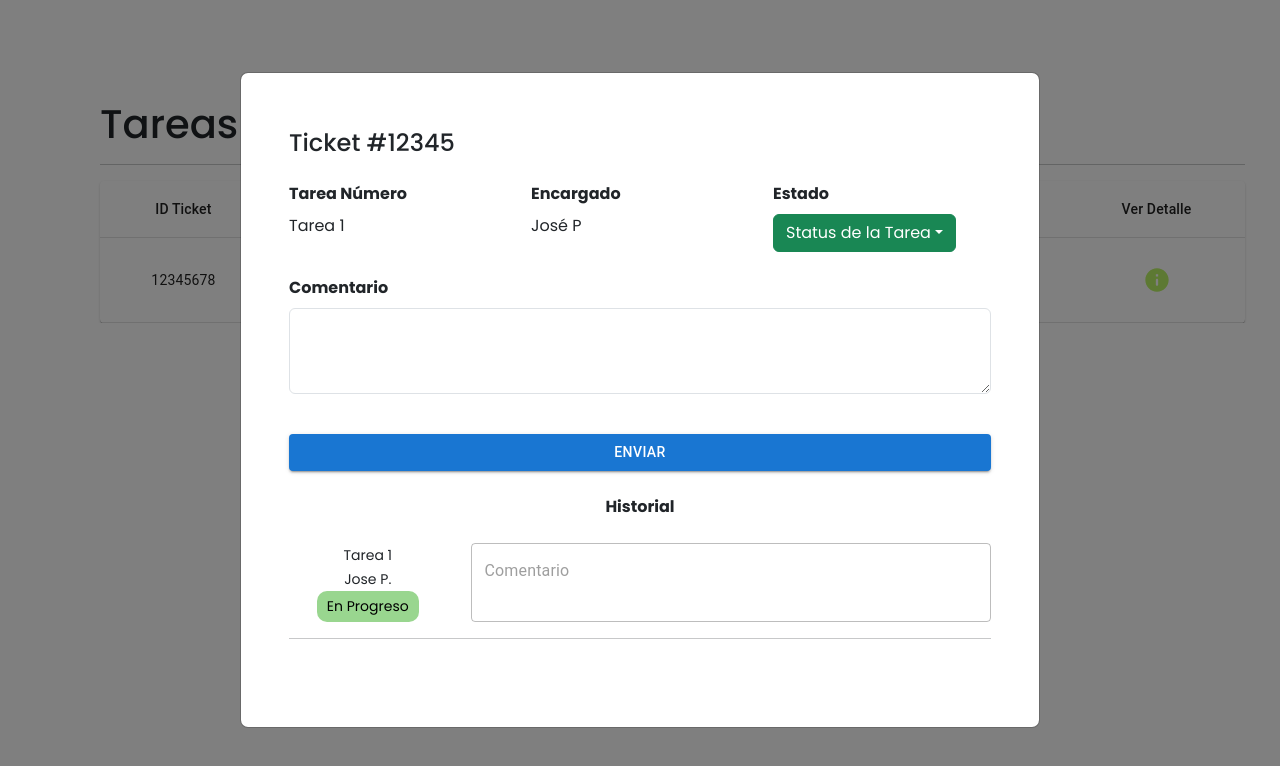
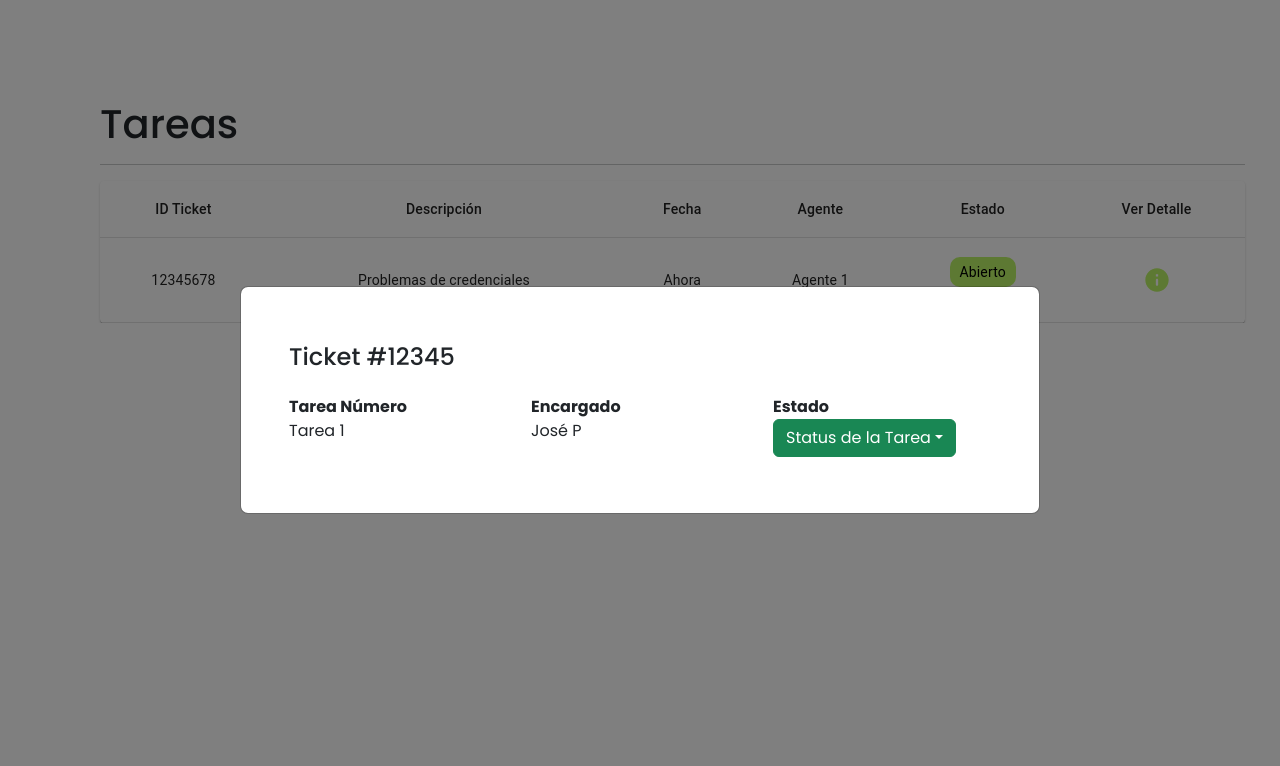
Before and after one commit to adrianajacobo2002/ProTech, a Next.js app: page /users/task in a window 1280 px wide. Both pictures are taken after a click on the button "View Detail". Shown: the top 766 px of the page. Built offline with nearby package versions, Linux system fonts and the light colour scheme.

Commit message:
cambios en modal task-report

```diff
--- a/src/components/task-report/index.tsx
+++ b/src/components/task-report/index.tsx
@@ -28,18 +28,14 @@ function TaskReport(props: TaskReportProps) {
           <Row className="py-2">
             <Col md={4}>
               <b>Tarea Número</b>
+              <Col md={4}>Tarea 1</Col>
             </Col>
             <Col md={4}>
               <b>Encargado</b>
+              <Col md={4}>José P</Col>
             </Col>
             <Col md={4}>
               <b>Estado</b>
-            </Col>
-          </Row>
-          <Row>
-            <Col md={4}>Tarea 1</Col>
-            <Col md={4}>José P</Col>
-            <Col md={4}>
               <Dropdown>
                 <Dropdown.Toggle variant="success" id="dropdown-status">
                   Status de la Tarea
@@ -55,53 +51,6 @@ function TaskReport(props: TaskReportProps) {
               </Dropdown>
             </Col>
           </Row>
-
-          <div className="py-4">
-            <Form>
-              <Form.Group className="mb-3" controlId="InputComentario">
-                <Form.Label>
-                  <b>Comentario</b>
-                </Form.Label>
-                <Form.Control as="textarea" rows={3} />
-              </Form.Group>
-            </Form>
-          </div>
-
-          <Button
-            fullWidth
-            className={style["btn-sendInfo"]}
-            variant="contained"
-          >
-            Enviar
-          </Button>
-
-          <div className="text-center py-4">
-            <div className="pb-4">
-              <b>Historial</b>
-            </div>
-
-            <Row>
-              <Col md={3}>
-                <small>Tarea 1</small>
-                <br />
-                <small>Jose P.</small>
-                <br />
-                <small className={style["word"]}>En Progreso</small>
-              </Col>
-
-              <Col md={9}>
-                <TextField
-                  fullWidth
-                  disabled
-                  id="outlined-multiline-flexible"
-                  label="Comentario"
-                  multiline
-                  rows={2}
-                />
-              </Col>
-            </Row>
-            <hr />
-          </div>
         </div>
       </Modal.Body>
     </Modal>
```
